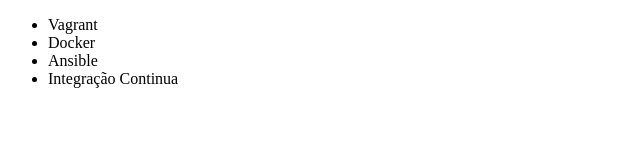
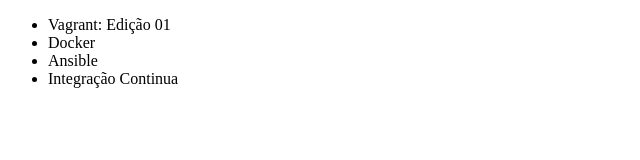
Before and after one commit to adrian-learning/git-course-learning, a plain HTML site: page index.html in a window 1280 px wide. Shown: the full height of the page, 0-640 px from the left. Drawn offline with Linux system fonts and the light colour scheme.

Commit message:
change title 01

```diff
--- a/index.html
+++ b/index.html
@@ -6,7 +6,7 @@
 </head>
 <body>
     <ul>
-        <li>Vagrant</li>
+        <li>Vagrant: Edição 01</li>
         <li>Docker</li>
         <li>Ansible</li>
         <li>Integração Continua</li>
```
